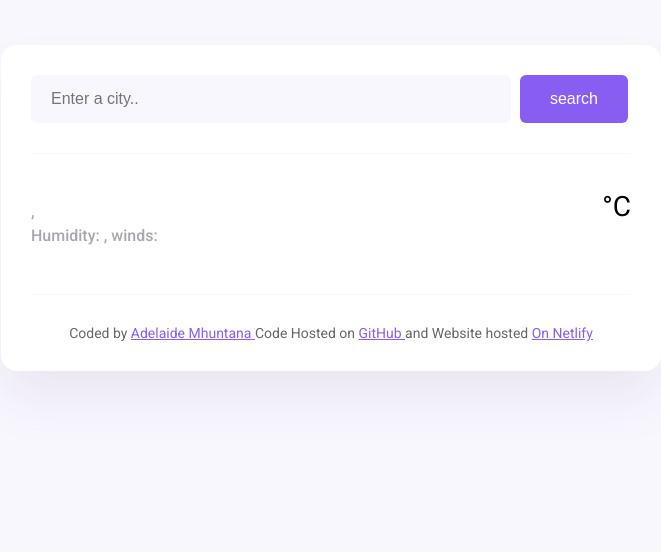
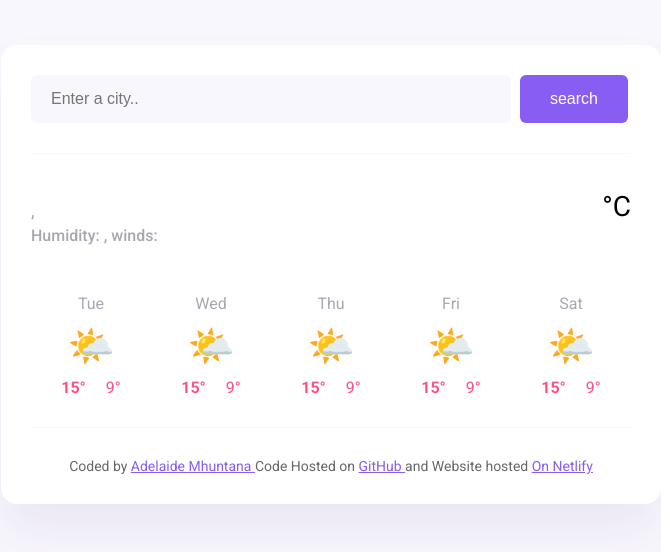
Before and after one commit to Adelaidemhuntana/my-shecodes-plus-weather-final-project, a plain HTML site: page index.html in a window 1280 px wide. Shown: the whole page, without its empty margins (309-970 px from the left). Drawn offline with nearby package versions, Linux system fonts and the light colour scheme; no server answers.

Commit message:
injected the forecast HTML from java script

```diff
--- a/index.html
+++ b/index.html
@@ -44,6 +44,7 @@
     <div class="weather-app-unit">°C</div>
     </div>
     </div>
+     <div class="weather-forecast" id="forecast"></div>
   </main>
 
   <footer>Coded by
--- a/src/index.js
+++ b/src/index.js
@@ -1,3 +1,5 @@
+document.addEventListener("DOMContentLoaded", function () {
+  // Function to update weather information based on API response
   function refreshWeather(response) {
     // Select elements
     let temperatureElement = document.querySelector("#temperature");
@@ -6,14 +8,10 @@ function refreshWeather(response) {
     let humidityElement = document.querySelector("#humidity");
     let windspeedElement = document.querySelector("#wind-speed");
     let timeElement = document.querySelector("#time");
+    let iconElement = document.querySelector("#icon");
 
     // Convert Unix timestamp to Date object
     let date = new Date(response.data.time * 1000);
-  let iconElement = document.querySelector("#icon")
-
-
-
-
 
     // Set innerHTML of elements with weather data
     cityElement.innerHTML = response.data.city;
@@ -21,12 +19,14 @@ function refreshWeather(response) {
     descriptionElement.innerHTML = response.data.condition.description;
     humidityElement.innerHTML = `${response.data.temperature.humidity}%`;
     windspeedElement.innerHTML = `${response.data.wind.speed} km/h`;
-  temperatureElement.innerHTML = Math.round(response.data.temperature.current);
-  iconElement.innerHTML = `<img src="${response.data.condition.icon_url}"class="weather-app-icon"/>`;
+    temperatureElement.innerHTML = `${Math.round(
+      response.data.temperature.current
+    )}°C`;
+    iconElement.innerHTML = `<img src="${response.data.condition.icon_url}" class="weather-app-icon"/>`;
   }
 
+  // Function to format the date
   function formatDate(date) {
-  // Correctly use the parameter name 'date'
     let minutes = date.getMinutes().toString().padStart(2, "0"); // Ensure two digits for minutes
     let hours = date.getHours();
     let days = [
@@ -40,13 +40,10 @@ function formatDate(date) {
     ];
     let day = days[date.getDay()];
 
-  if (minutes < 10) {
-    minutes = `0${minutes}`;
-  }
-
     return `${day} ${hours}:${minutes}`;
   }
 
+  // Function to fetch weather data based on city
   function searchCity(city) {
     let apiKey = "d7bft2a2ecbd3c41d91cf26o4a04c0b3";
     let apiUrl = `https://api.shecodes.io/weather/v1/current?query=${city}&key=${apiKey}&units=metric`;
@@ -55,11 +52,35 @@ function searchCity(city) {
     axios.get(apiUrl).then(refreshWeather);
   }
 
+  // Function to handle search form submission
   function handleSearchSubmit(event) {
     event.preventDefault();
     let searchInput = document.querySelector("#search-form-input");
+    searchCity(searchInput.value);
+  }
 
-  searchCity(searchInput.value);
+  // Function to display a simple forecast
+  function displayforecast() {
+    let days = ["Tue", "Wed", "Thu", "Fri", "Sat"];
+    let forecastHtml = "";
+
+    days.forEach(function (day) {
+      forecastHtml += `
+        <div class="weather-forecast-day">
+          <div class="weather-forecast-date">${day}</div>
+          <div class="weather-forecast-icon">🌤️</div>
+          <div class="weather-forecast-temperatures">
+            <div class="weather-forecast-temperature">
+            <strong>15°</strong>
+            </div>
+            <div class="weather-forecast-temperature">9°</div>
+          </div>
+        </div>
+      `;
+    });
+
+    let forecastElement = document.querySelector("#forecast"); // Define the variable here
+    forecastElement.innerHTML = forecastHtml; // Use forecastElement
   }
 
   // Add the event listener to the form
@@ -68,3 +89,5 @@ searchFormElement.addEventListener("submit", handleSearchSubmit);
 
   // Call the search function initially with a default city
   searchCity("pretoria");
+  displayforecast(); // Display initial forecast
+});
--- a/src/styles.css
+++ b/src/styles.css
@@ -91,6 +91,38 @@ justify-content: space-between;
   margin-top: 6px;
   font-size: 28px;
 }
+.weather-forecast {
+  display: flex;
+  justify-content: space-around;
+  margin-top: 30px;
+
+}
+
+.weather-forecast-date {
+  text-align: center;
+  color: rgba(39,33,66,0.4);
+  font-size: 16px;
+  line-height: 20px;
+  margin-bottom: 10px;
+}
+
+.weather-forecast-icon {
+  font-size: 38px;
+  text-align: center;
+
+}
+.weather-forecast-temperatures {
+  text-align: center;
+  color: #f65282;
+  margin-top: 10px;
+  display: flex;
+  justify-content: center;
+}
+
+.weather-forecast-temperature {
+  padding: 0 10px;
+}
+
 footer {
   border-top: 1px solid #f9f7fe;
   padding: 30px 0 0 0;
```
Lines whose indentation alone changed are shown as unchanged.
